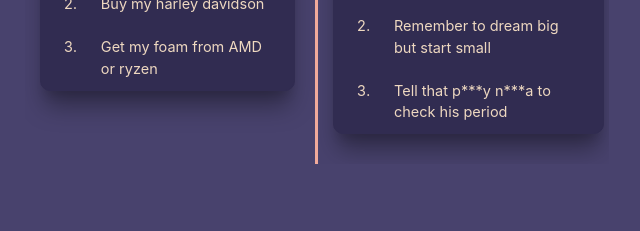
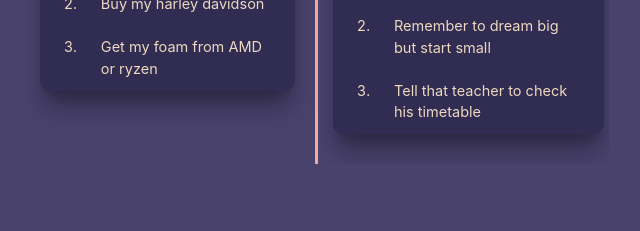
Before and after one commit to dranoid/Chronos, an Electron app: page app/index.html in a window 1000 px wide. Shown: the part 484-715 px from the top of the page, 183-823 px from the left. Drawn offline with nearby package versions, Linux system fonts and the light colour scheme.

Commit message:
Fixed typo

```diff
--- a/app/index.html
+++ b/app/index.html
@@ -70,7 +70,7 @@
                     <span class="further-info time">time part</span>
                   </li>
                   <li class="collection-item">
-                    Tell that p***y n***a to check his period
+                    Tell that teacher to check his timetable
                     <div class="further-info desc-text">
                       this is the description
                     </div>
```
